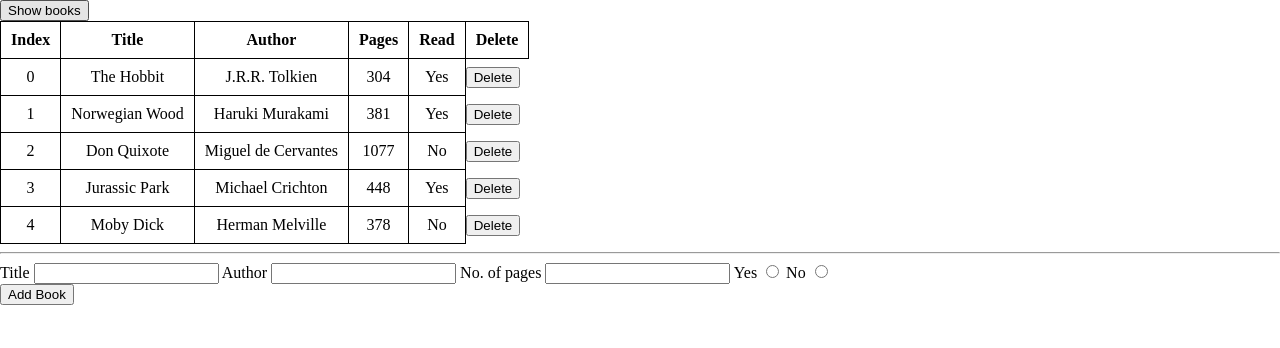
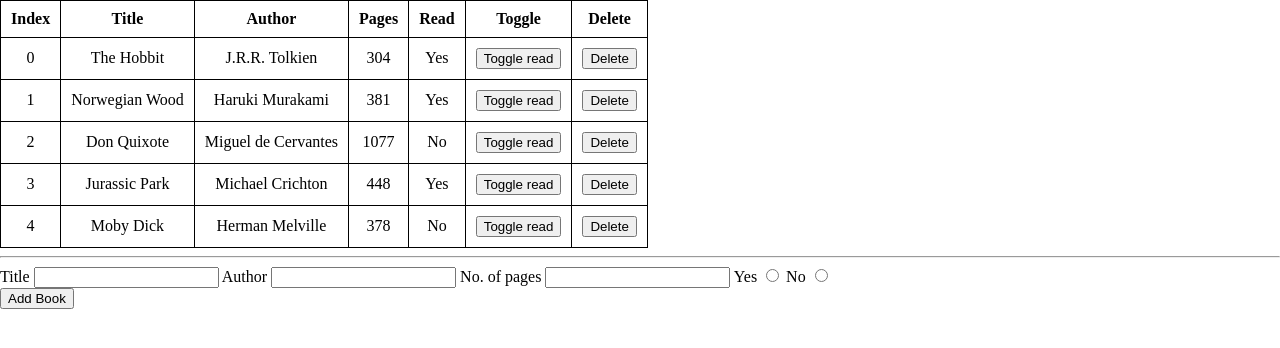
Before and after one commit to ChrisSturgeon/odin-library, a plain HTML site: page index.html in a window 1280 px wide. Drawn offline with Linux system fonts and the light colour scheme.

Commit message:
Implement read toggle button

```diff
--- a/index.html
+++ b/index.html
@@ -9,8 +9,6 @@
 
 </head>
 <body>
-
-  <button onclick="showBooks()">Show books</button>
 
   <table id="library"></table>
 
--- a/script.js
+++ b/script.js
@@ -38,7 +38,7 @@ function tableReset() {
   const table = document.getElementById('library');
   table.innerHTML = '';
   const headerRow = document.createElement('tr');
-  const headers = ["Index", "Title", "Author", "Pages", "Read", "Delete"];
+  const headers = ["Index", "Title", "Author", "Pages", "Read", "Toggle", "Delete"];
 
   for (var i = 0; i < headers.length; i++) {
     cell = document.createElement('th');
@@ -82,17 +82,32 @@ function showBooks() {
       cell.innerText = 'No'
     }
     row.appendChild(cell);
+    // Read toggle
+    var cell = document.createElement('td');
+    var btn = document.createElement('button');
+    btn.textContent = "Toggle read";
+    btn.value = i;
+    btn.addEventListener('click', function() { toggleRead(this.value);});
+    cell.appendChild(btn)
+    row.appendChild(cell);
+
+
+
+
     // Delete button
+
+    var cell = document.createElement('td');
     var btn = document.createElement('button');
     btn.textContent = "Delete"
     btn.value = i;
     btn.addEventListener('click', function() { removeBook(this.value);} )
-    row.appendChild(btn);
+    cell.appendChild(btn)
+    row.appendChild(cell);
     table.appendChild(row);
   }
 }
 
-// test form function
+// Add book function
 
 function submit() {
   title = document.getElementById('title').value;
@@ -110,13 +125,27 @@ function submit() {
   document.getElementById('bookForm').reset();
 }
 
-// Delete function
+// Delete book function
 
 function removeBook(index) {
   myLibrary.splice(index, 1);
   showBooks();
 }
 
+// Toggle read
+
+function toggleRead(index) {
+  const book = myLibrary[index];
+
+  if (book.read) {
+    book.read = false;
+  } else {
+    book.read = true;
+  }
+
+  showBooks();
+}
+
 
 // Initialise table
 showBooks();
```
